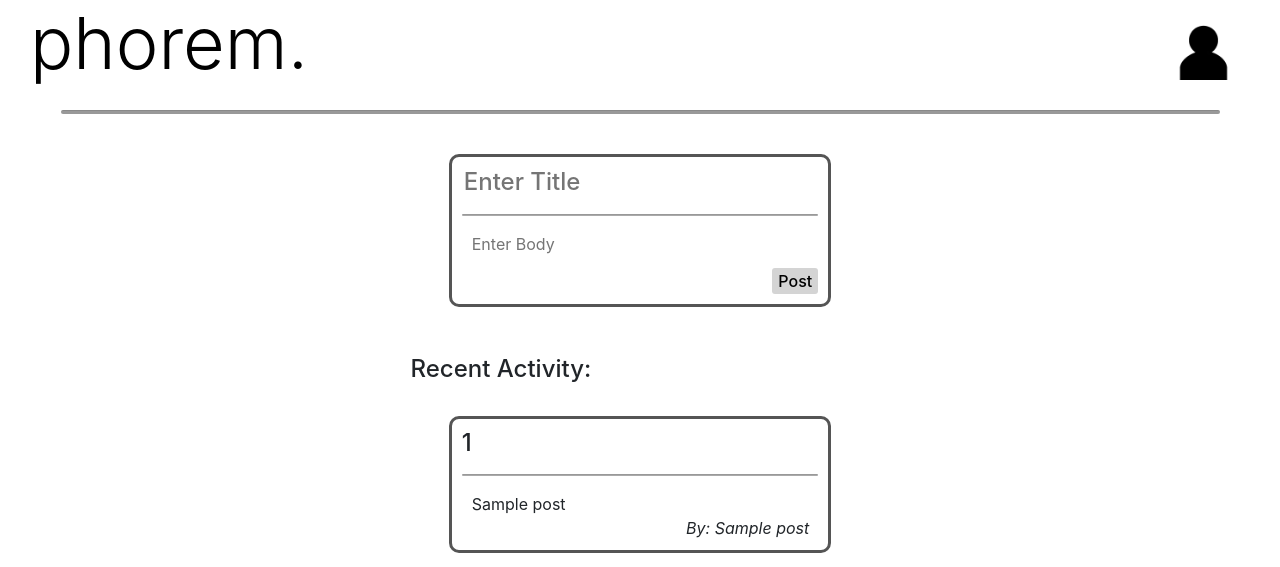
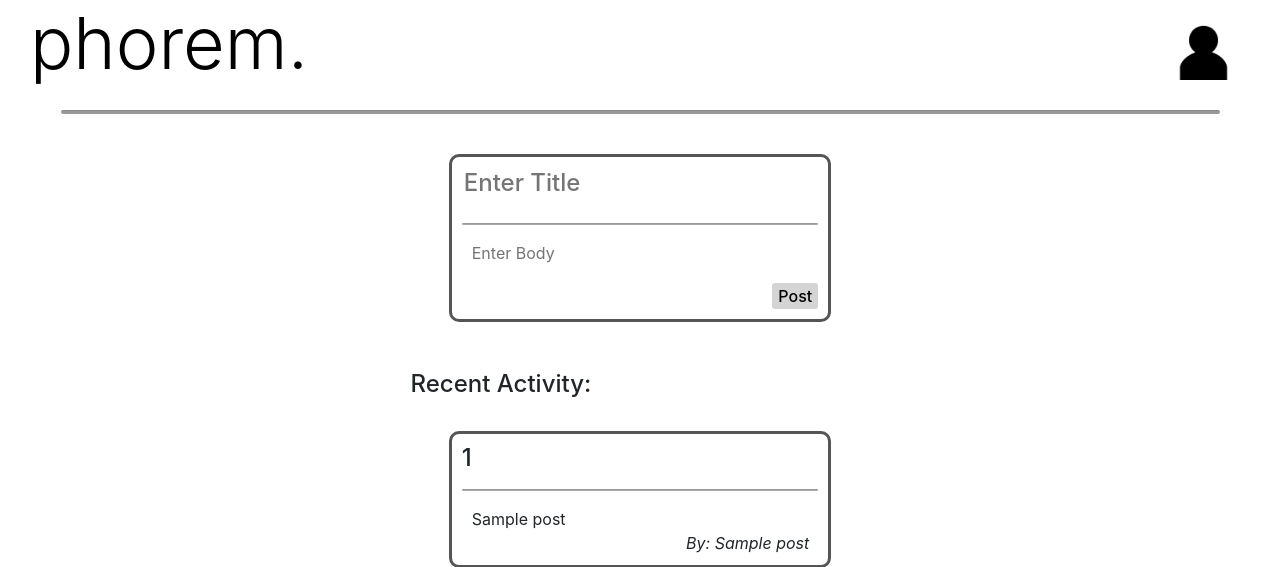
Before and after one commit to Leo-Black/phorems, a Python web app: template templates/index.html in a window 1280 px wide. Shown: the top 567 px of the page. Run offline with Jinja, Linux system fonts and the light colour scheme; the template is opened without the code that fills it: most values are stand-ins (such as "Sample title", 1, 10 or a date in 2020); some libraries are stand-ins or nearby versions.

Commit message:
modifies draft posts to wrap text properly

```diff
--- a/app.py
+++ b/app.py
@@ -105,8 +105,8 @@ def posts():
     cursor = get_database().cursor()
     title = request.form['title'] # Gets the inputted title value
     body = request.form['post'] # Gets the inputted body text value
-    if title == '' or body == '': # Checks if either value were left blank
-        error = 'Please enter a title and body text.'
+    if title == '' or body == '' or title.isspace() or body.isspace(): # Checks if either value were left blank or are only spaces
+        error = 'Please enter a valid title and body text.'
         sql_query = 'SELECT Posts.Title, Posts.Body, Users.Username FROM Posts INNER JOIN Users ON Posts.Creator = Users.ID' # Gets the post's title, body text and author from the database
         cursor.execute(sql_query)
         results = cursor.fetchall()
--- a/static/style.css
+++ b/static/style.css
@@ -32,19 +32,23 @@ a {
 }
 
 #input-title{
+  overflow: hidden;
   width: 99.5%;
   background: none;
   border: none;
   outline: none;
   font-weight: 500;
+  resize: none;
 }
 
 #input-body{
+  overflow: hidden;
   width: 100%;
   background: none;
   border: none;
   outline: none;
   padding: 0px 10px;
+  resize: none;
 }
 
 #submit-button{
--- a/templates/index.html
+++ b/templates/index.html
@@ -34,20 +34,22 @@
     <main class='Site-content' style='padding:0px 100px;'>
         <!-- Allows the user to create a new post -->
         <div id='input-post'>
-            <form action='/post/fail' method='POST'>
-                <h4><input type='text' placeholder='Enter Title' name='title' id='input-title'></h4>
+            <form action='/post/fail' method='POST' id='post'>
+                <!-- Makes the title text bold and wraps the text -->
+                <h4><textarea rows='1' placeholder='Enter Title' name='title' id='input-title' form='post' oninput='this.style.height = "";this.style.height = this.scrollHeight + 1 + "px"'></textarea></h4>
                 <hr id='post-divider'>
-                <input type='text' placeholder='Enter Body' name='post' id='input-body'> <br>
+                <!-- Wraps the body text -->
+                <textarea rows='1' placeholder='Enter Body' name='post' id='input-body' form='post' oninput='this.style.height = "";this.style.height = this.scrollHeight + "px"'></textarea><br>
                 <input type='submit' value='Post' id='submit-button'> <br>
             </form> <br>
-        </div> <br> <br>
+        </div> <br>
 
         <!-- Prints any errors if they exist -->
         {% if error %}
-            <h3><p class='error' style='color: #000;'>{{ error }}</p></h3>
+            <h3><p class='error' style='color: #000;text-align: center;'>{{ error }}</p></h3>
         {% endif %}
 
-        <h4 style='padding-left: 27.5%;'>Recent Activity:</h4> <br>
+        <br> <h4 style='padding-left: 27.5%;'>Recent Activity:</h4> <br>
 
         <!-- Lists each previous post -->
         {% if posts %}
```
Also changed, not shown: database.db.
